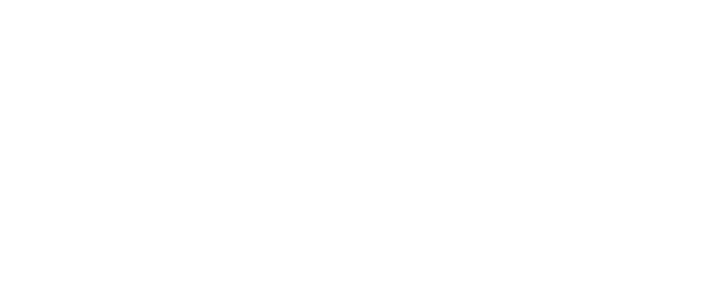
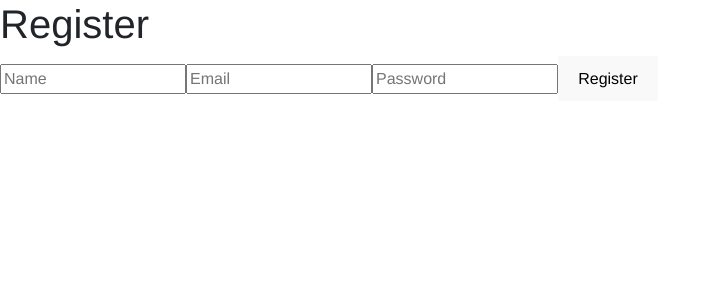
Before and after one commit to beardigumantara/24001160-synrgy7-ber-bcr-ch7, a React (Vite) app: page /register in a window 1280 px wide. Before the commit this address had no page. Shown: the top 300 px of the page, without its empty margins (0-701 px from the left). Built offline with nearby package versions, Linux system fonts and the light colour scheme.

Commit message:
feat: add Register

```diff
--- a/src/App.tsx
+++ b/src/App.tsx
@@ -5,6 +5,7 @@
 import Admin from './pages/admin/admin'
 import Login from './pages/auth/login'
 import Protected from './components/protected'
+import Register from './pages/auth/register'
 
 function App() {
   return(
@@ -13,6 +14,7 @@
         <Route path='/' element={<Home />}/>
         <Route path='cars' element={<CarsPage />}/>
         <Route path='/login' element={<Login />}/>
+        <Route path='/register' element={<Register />}/>
         <Route path='/admin' element={<Protected><Admin /></Protected>}/>
       </Routes>
     </Router>
--- /dev/null
+++ b/src/pages/auth/register.tsx
@@ -0,0 +1,87 @@
+import React, { useState } from "react";
+
+async function registerUser(name: string, email: string, password: string) {
+  console.log({ name, email, password });
+  // Use your own endpoint
+  const response = await fetch("http://localhost:8000/api/users/auth/register", {
+    method: "POST",
+    headers: {
+      "Content-Type": "application/json",
+    },
+    body: JSON.stringify({
+      name,
+      email,
+      password,
+    }),
+  });
+
+  if (!response.ok){
+    throw new Error("Error registering user");
+  }
+  const data = await response.json();
+
+  return data;
+}
+const Register: React.FC = () => {
+  const [name, setName] = useState<string>("");
+  const [email, setEmail] = useState<string>("");
+  const [password, setPassword] = useState<string>("");
+  const [isLoading, setIsLoading] = useState<boolean>(false);
+  const [error, setError] = useState<string | null>(null);
+  const [success, setSuccess] = useState<boolean>(false);
+
+  const handleRegister = () => {
+    if (!name || !email || !password) {
+      alert("All fields are required");
+      return;
+    }
+
+    setIsLoading(true);
+    setError(null);
+    setSuccess(false);
+
+    registerUser(name, email, password)
+      .then((data) => {
+        console.log(data);
+        setSuccess(true);
+      })
+      .catch((err) => {
+        console.log(err.message);
+        setError(err.message);
+      })
+      .finally(() => {
+        setIsLoading(false);
+      });
+  }
+
+  return (
+    <div>
+      <h1>Register</h1>
+      <input
+        type="text"
+        placeholder="Name"
+        value={name}
+        onChange={(e) => setName(e.target.value)}
+      />
+      <input
+        type="email"
+        placeholder="Email"
+        value={email}
+        onChange={(e) => setEmail(e.target.value)}
+      />
+      <input
+        type="password"
+        placeholder="Password"
+        value={password}
+        onChange={(e) => setPassword(e.target.value)}
+      />
+      <button onClick={handleRegister} disabled={isLoading}>
+        {isLoading ? "Registering..." : "Register"}
+      </button>
+      {error && <p style={{ color: "red" }}>{error}</p>}
+      {success && <p style={{ color: "green" }}>Registration successful!</p>}
+    </div>
+  )
+}
+
+export default Register;
```
